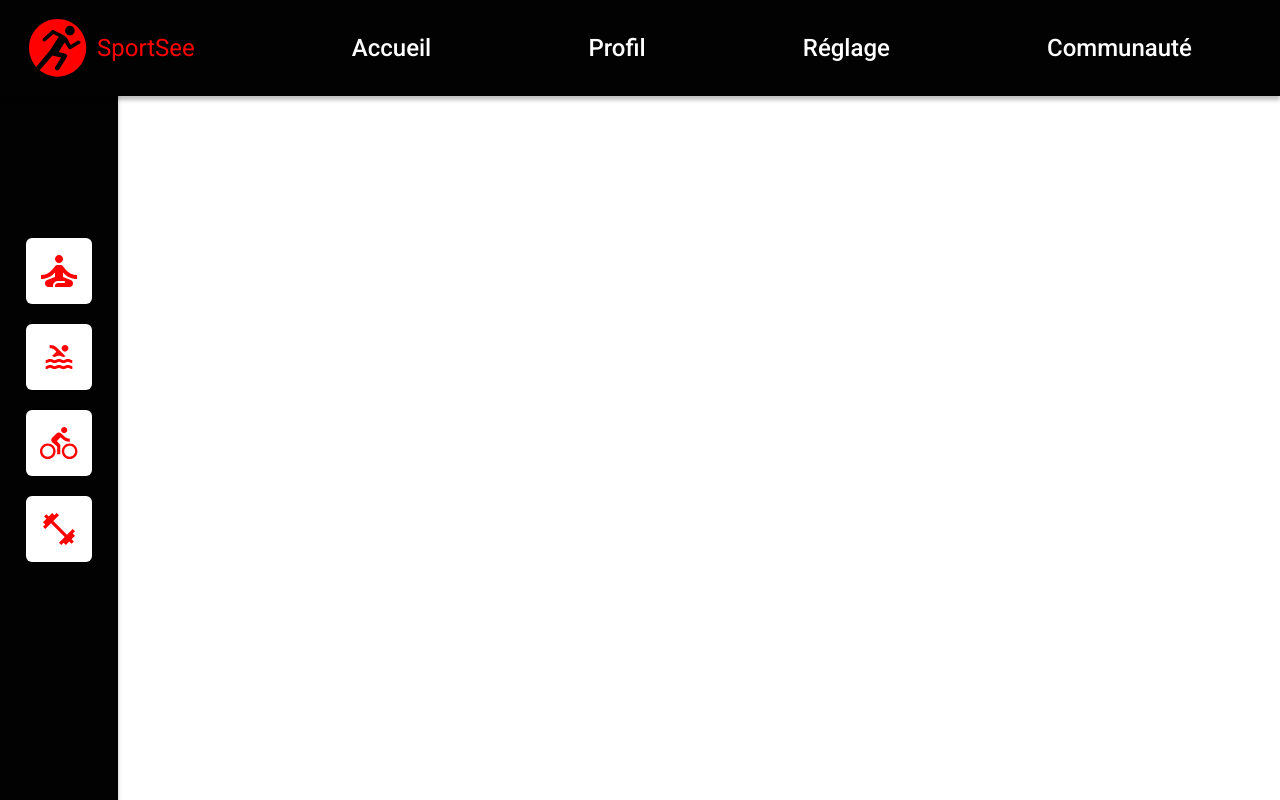
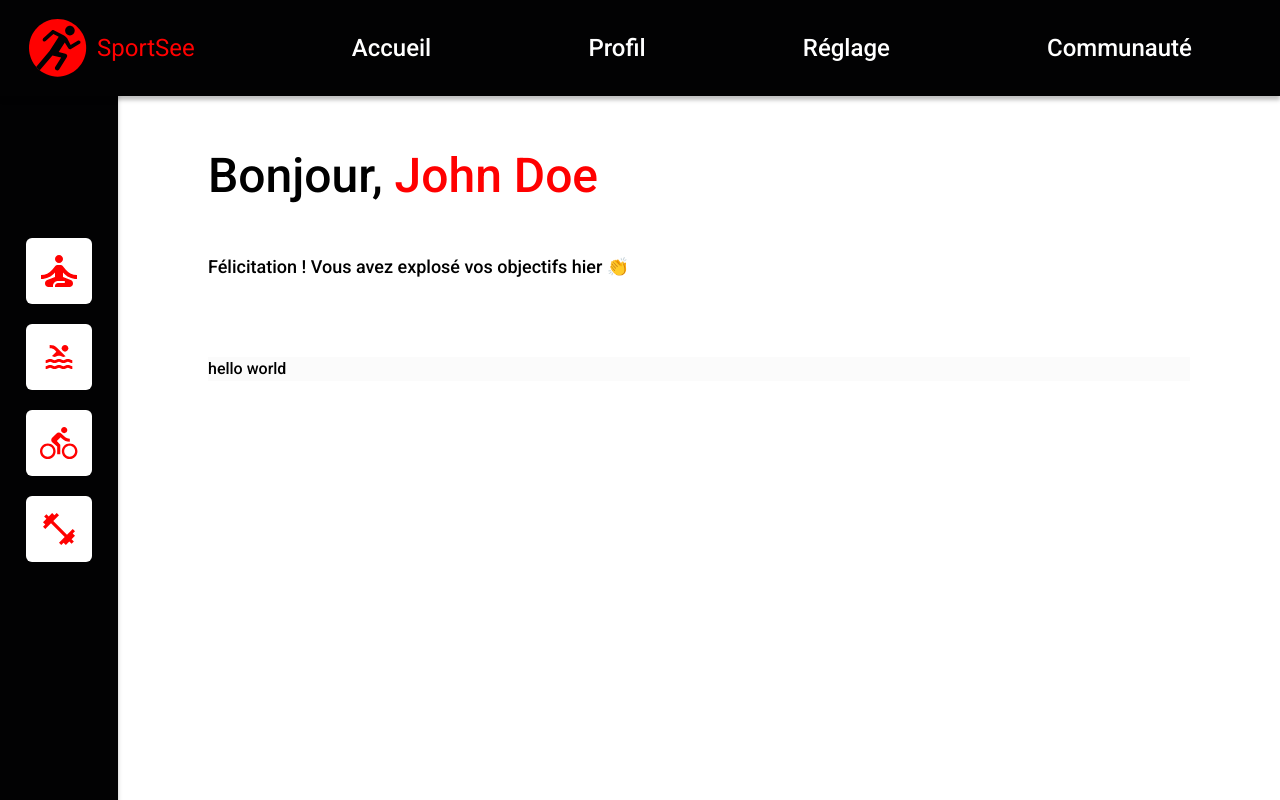
Before and after one commit to raven-panda/oc-12-sportsee, a React (Vite) app: page / in a window 1280 px wide. Built offline with nearby package versions, Linux system fonts and the light colour scheme.

Commit message:
add: created cards components

```diff
--- /dev/null
+++ b/src/components/card/DashboardCard.tsx
@@ -0,0 +1,18 @@
+import styles from "../components.module.css";
+import { ReactNode } from "react";
+
+interface DashboardCardProps {
+  variant?: "neutral"|"dark"|"red";
+  children: ReactNode;
+}
+
+export default function DashboardCard({
+  variant = "neutral",
+  children
+}: DashboardCardProps) {
+  return (
+    <article className={variant === "red" ? styles.cardRed : variant === "dark" ? styles.cardDark : styles.cardNeutral}>
+      {children}
+    </article>
+  );
+}
--- a/src/components/components.module.css
+++ b/src/components/components.module.css
@@ -1,3 +1,5 @@
+/* App logo */
+
 .appLogo {
   color: var(--color-accent-red);
   display: flex;
@@ -10,7 +12,9 @@
   margin-left: 10px;
 }
 
-.layout header {
+/* Layout */
+
+.layout > header {
   position: fixed;
   width: 100%;
   box-shadow: 0 4px 4px 0 rgba(0, 0, 0, 0.25);
@@ -33,6 +37,8 @@
 .layoutNavigation a:last-child {
   margin-right: 59px;
 }
+
+/* Sidebar navigation */
 
 .sidebarNavigation {
   box-shadow: 0 4px 4px 0 rgba(0, 0, 0, 0.25);
@@ -59,3 +65,14 @@
   border: none;
   cursor: pointer;
 }
+
+/* Cards */
+.cardNeutral {
+  background-color: var(--color-main-2);
+}
+.cardDark {
+  background-color: var(--color-main-3);
+}
+.cardRed {
+  background-color: var(--color-accent-red);
+}
--- a/src/index.css
+++ b/src/index.css
@@ -36,6 +36,8 @@
   --color-common-2: #000000;
 
   --color-main-1: #020203;
+  --color-main-2: #FBFBFB;
+  --color-main-3: #282D30;
 
   --color-accent-red: #FF0000;
 
--- a/src/views/Dashboard.tsx
+++ b/src/views/Dashboard.tsx
@@ -1,11 +1,21 @@
 import './dashboard.css';
 import SidebarNavigation from "../components/layout/SidebarNavigation";
+import DashboardCard from "../components/card/DashboardCard";
 
 export default function DashboardPage() {
   return (
     <main className="dashboard">
       <SidebarNavigation variant={"dashboard"} />
       <section className="dashboard-main-section">
+        <h1>Bonjour, <span className="title-username">John Doe</span></h1>
+        <h2>Félicitation ! Vous avez explosé vos objectifs hier &#x1F44F;</h2>
+        <div id="dashboard-cards-container">
+          <section>
+            <DashboardCard>
+              hello world
+            </DashboardCard>
+          </section>
+        </div>
       </section>
     </main>
   );
--- a/src/views/dashboard.css
+++ b/src/views/dashboard.css
@@ -7,4 +7,24 @@
   flex-grow: 1;
   min-height: 100vh;
   overflow: auto;
+  padding: 100px 90px 86px;
+  box-sizing: border-box;
 }
+
+.dashboard > .dashboard-main-section h1 {
+  font-size: 3rem;
+  margin-bottom: 41px;
+}
+
+.dashboard > .dashboard-main-section .title-username {
+  color: var(--color-accent-red);
+}
+
+.dashboard > .dashboard-main-section h2 {
+  font-size: 1.125rem;
+  margin-bottom: 77px;
+}
+
+.dashboard > .dashboard-main-section .dashboard-cards-container {
+  display: flex;
+}
```
